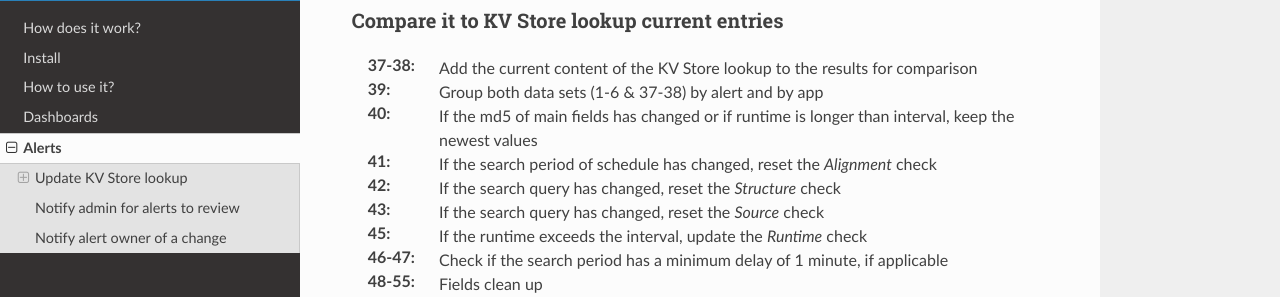
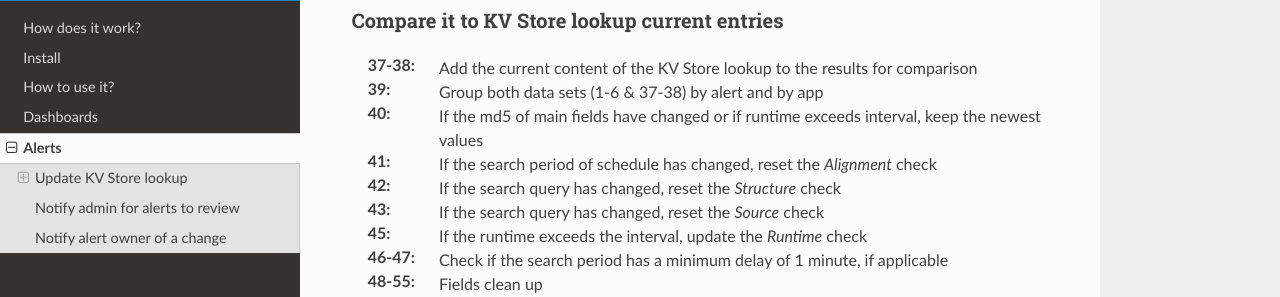
Before and after one commit to a-l-h/splunk-app-proper-alerts, a Sphinx documentation site: the page built from doc/alerts.rst, in a window 1280 px wide and 900 px high, scrolled down 1130 px. Shown: the part 151-448 px from the top of the window. Built offline with Sphinx 7.4.7 and the Read the Docs theme 2.0.0, drawn with Linux system fonts in a browser that asks for light colours.

Commit message:
Update alerts.rst

```diff
--- a/doc/alerts.rst
+++ b/doc/alerts.rst
@@ -61,7 +61,7 @@ Compare it to KV Store lookup current entries
 
 :37-38:   Add the current content of the KV Store lookup to the results for comparison
 :39:      Group both data sets (1-6 & 37-38) by alert and by app
-:40:      If the md5 of main fields has changed or if runtime is longer than interval, keep the newest values
+:40:      If the md5 of main fields have changed or if runtime exceeds interval, keep the newest values
 :41:      If the search period of schedule has changed, reset the *Alignment* check
 :42:      If the search query has changed, reset the *Structure* check
 :43:      If the search query has changed, reset the *Source* check
```
